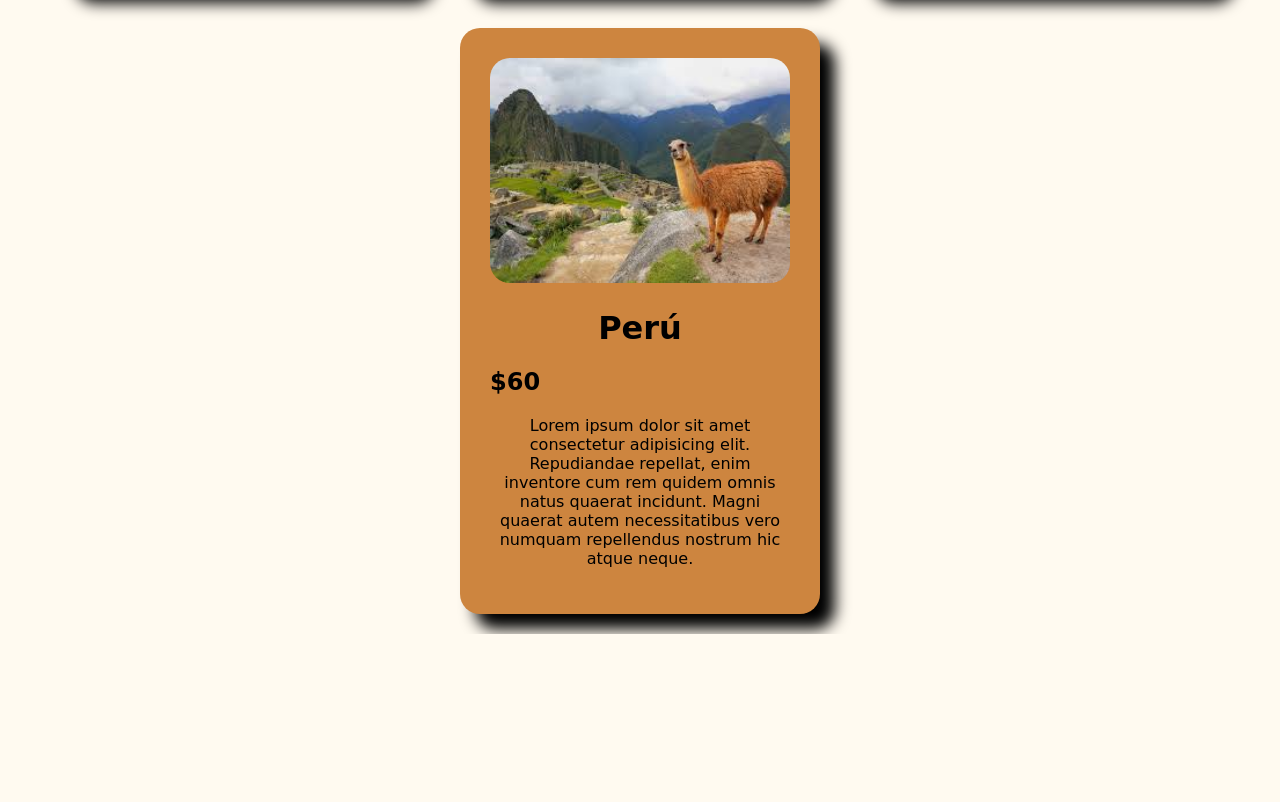
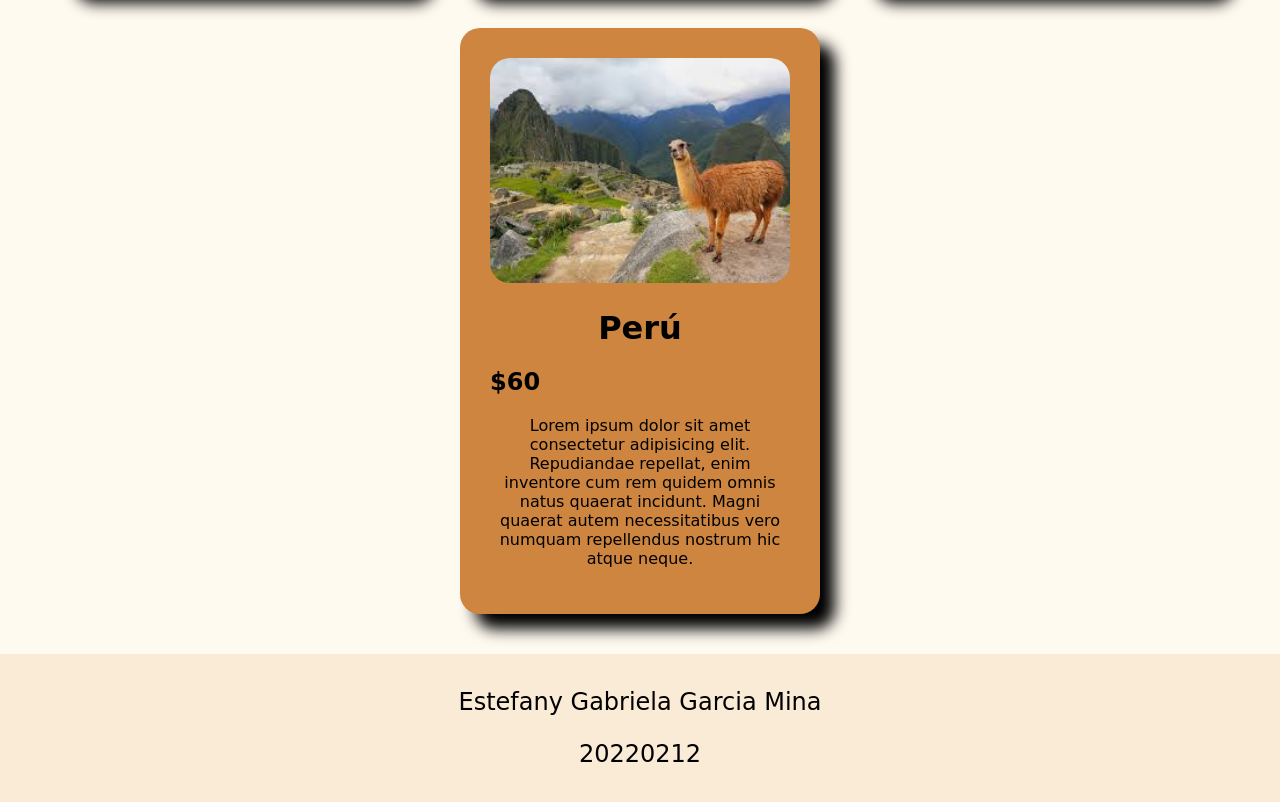
Before and after one commit to Gabrielav14/Viajes-css, a plain HTML site: page paginas/Destinos.html in a window 1280 px wide. Shown: the part 903-1705 px from the top of the page. Before the commit the page ends 1537 px from the top, so only its background shows below. Drawn offline with Linux system fonts and the light colour scheme.

Commit message:
Cambios f

```diff
--- a/paginas/Destinos.html
+++ b/paginas/Destinos.html
@@ -71,5 +71,10 @@
     </div>
 
 </div>
+<footer>
+    <p>Estefany Gabriela Garcia Mina</p>
+    <p>20220212</p>
+</footer>
 </body>
+
 </html>
--- a/style/destino.css
+++ b/style/destino.css
@@ -61,3 +61,18 @@ nav a{
     width: 100%;
     border-radius: 20px;
 }
+footer{
+    background-color: antiquewhite;
+    color: black;
+    padding: 10px;
+    margin-top: 20px;
+    font-size: 24px;
+}
+footer a{
+    text-decoration: none;
+    color: black;
+
+}
+footer a:hover{
+    text-decoration: underline azure;
+}
```
